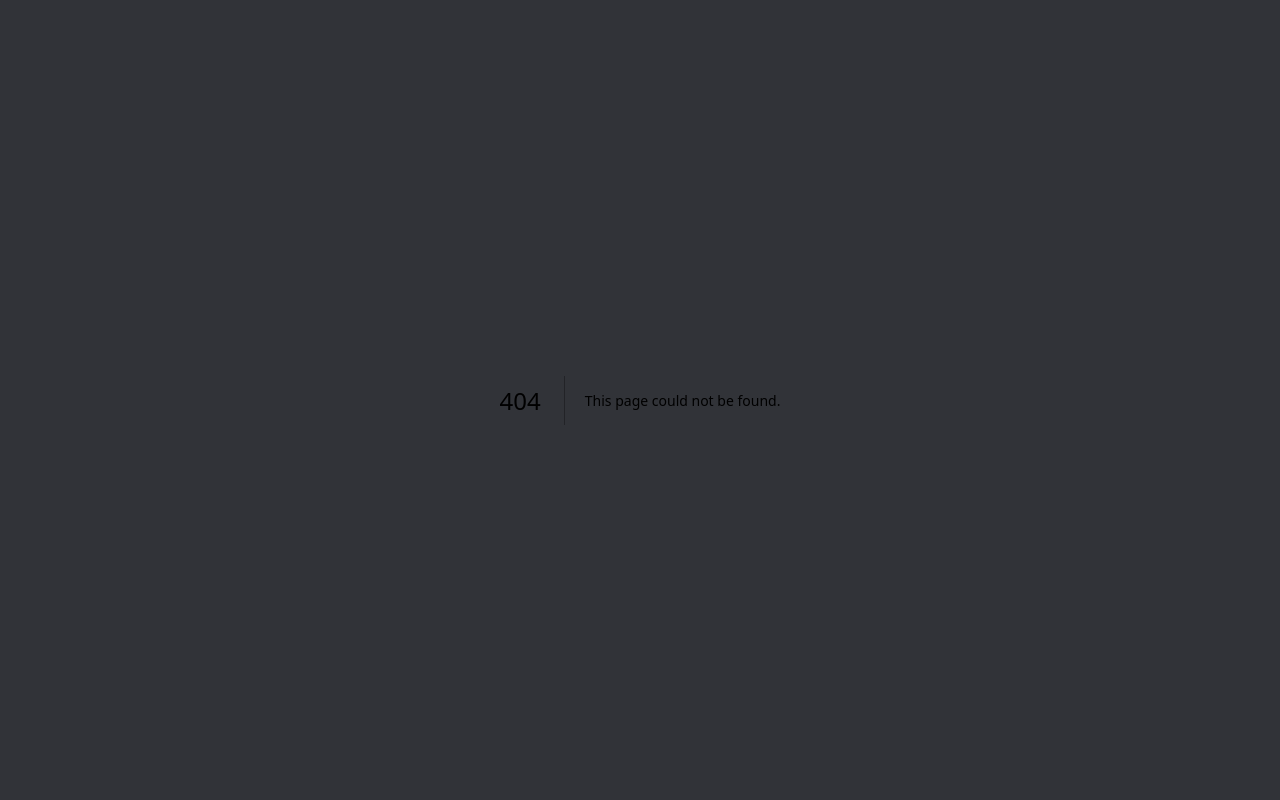
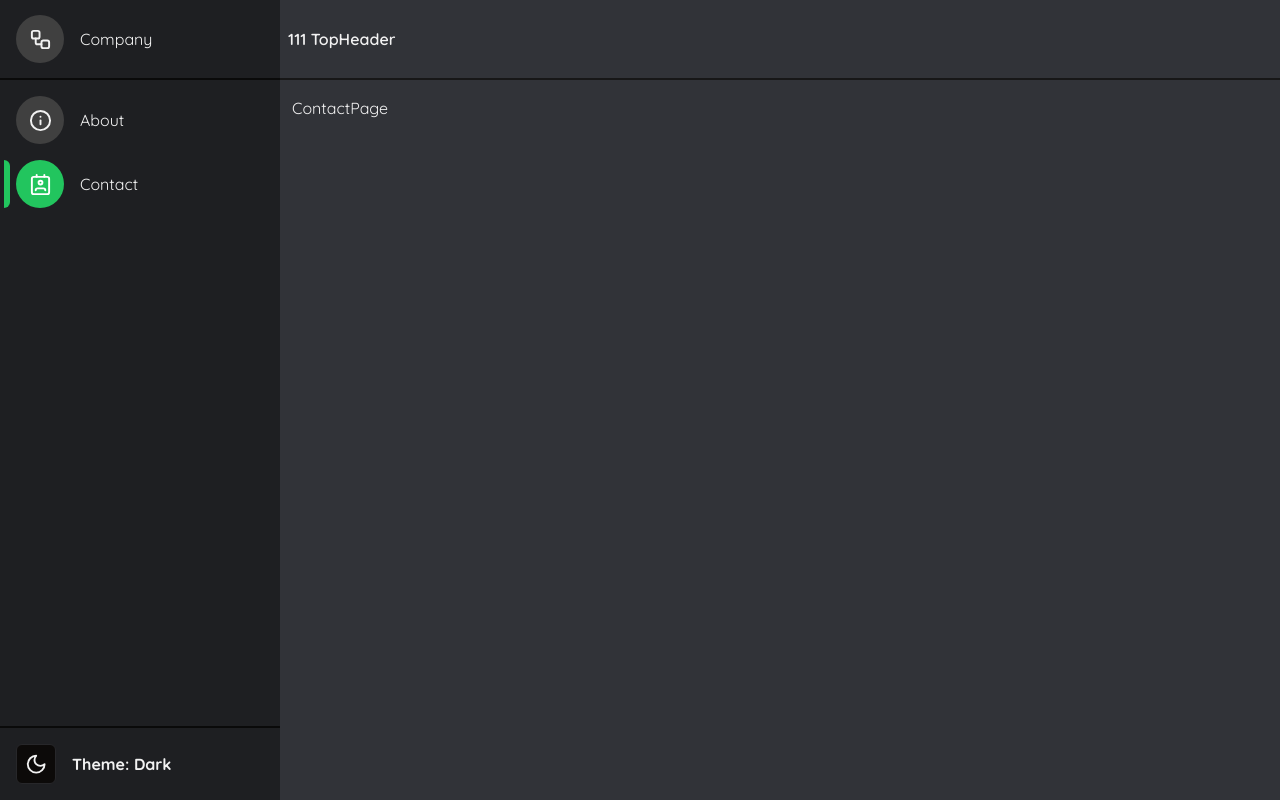
Before and after one commit to faran4iqvia/nextjs-shadcn, a Next.js app: page /contact in a window 1280 px wide. Before the commit this address had no page. Built offline with nearby package versions, Linux system fonts and the light colour scheme.

Commit message:
📝 fix: active nav issue

```diff
--- /dev/null
+++ b/app/(main)/about/page.tsx
@@ -0,0 +1,9 @@
+import React from 'react'
+
+const AboutPage = () => {
+  return (
+    <div>AboutPage</div>
+  )
+}
+
+export default AboutPage
--- /dev/null
+++ b/app/(main)/contact/page.tsx
@@ -0,0 +1,9 @@
+import React from 'react'
+
+const ContactPage = () => {
+  return (
+    <div>ContactPage</div>
+  )
+}
+
+export default ContactPage
--- /dev/null
+++ b/components/Icon.tsx
@@ -0,0 +1,19 @@
+import { memo } from 'react';
+import dynamic from 'next/dynamic';
+import { LucideProps } from 'lucide-react';
+import dynamicIconImports from 'lucide-react/dynamicIconImports';
+
+interface IconProps extends LucideProps {
+  name: keyof typeof dynamicIconImports;
+}
+
+const _Icon = ({ name, ...props }: IconProps) => {
+  const LucideIcon = dynamic(dynamicIconImports[name]);
+
+  return <LucideIcon {...props} />;
+};
+
+// 🩹 Fix for unnecessary re-renders
+const Icon = memo(_Icon);
+
+export default Icon;
--- /dev/null
+++ b/components/navigation/data-nav-items.ts
@@ -0,0 +1,23 @@
+import dynamicIconImports from 'lucide-react/dynamicIconImports';
+
+interface NavItems {
+  id: number;
+  path: string;
+  label: string;
+  iconName: keyof typeof dynamicIconImports;
+}
+
+export const navItems: NavItems[] = [
+  {
+    id: 0,
+    path: '/about',
+    label: 'About',
+    iconName: 'info',
+  },
+  {
+    id: 1,
+    path: '/contact',
+    label: 'Contact',
+    iconName: 'contact',
+  },
+];
--- a/components/navigation/test-sidebar-content.tsx
+++ b/components/navigation/test-sidebar-content.tsx
@@ -1,12 +1,24 @@
+'use client';
+
 import { ScrollArea } from '@/components/ui/scroll-area';
-import { Home, Plus, Workflow } from 'lucide-react';
+import { Home, Workflow } from 'lucide-react';
+import { navItems } from './data-nav-items';
 
 import ThemeToggle from '@/components/theme-toggle';
+import Icon from '@/components/Icon';
+import { usePathname, useRouter } from 'next/navigation';
+import { cn } from '@/lib/utils';
 
 const TestSidebarContent = () => {
+  const pathname = usePathname();
+  const router = useRouter();
+
   return (
     <>
-      <div className="px-4 z-50 flex items-center h-20 border-neutral-200 dark:border-neutral-950 border-b-2 bg-gray-100 dark:bg-[#1e1f22]">
+      <div
+        className="px-4 z-50 flex items-center h-20 border-neutral-200 dark:border-neutral-950 border-b-2 bg-gray-100 dark:bg-[#1e1f22]"
+        onClick={() => router.push('/')}
+      >
         <button className="group flex items-center w-full gap-4">
           <div className="flex h-[48px] w-[48px] rounded-[24px] group-hover:rounded-[16px] transition-all overflow-hidden items-center justify-center bg-background  dark:bg-neutral-700 group-hover:bg-primary">
             <Workflow className="group-hover:text-white transition" size={23} />
@@ -16,28 +28,34 @@ const TestSidebarContent = () => {
       </div>
 
       <ScrollArea className="flex-1 w-full bg-gray-100 dark:bg-[#1e1f22] py-2">
-        <div className="p-4 py-2">
-          <button className="group relative  flex items-center w-full gap-4">
+        {/* <div className="p-4 py-2">
+          <button className="group relative flex items-center w-full gap-4">
             <div className="absolute -left-3 bg-primary rounded-r-full transition-all w-[6px]  h-full" />
             <div className="flex h-[48px] w-[48px] rounded-[24px] group-hover:rounded-[16px] transition-all overflow-hidden items-center justify-center bg-background dark:bg-neutral-700 group-hover:bg-primary">
               <Home className="group-hover:text-white transition" size={23} />
             </div>
             Home
           </button>
-        </div>
+        </div> */}
 
-        {Array(10)
-          .fill('-')
-          .map((_, i) => (
-            <div key={i} className="p-4 py-2">
-              <button className="group flex items-center w-full gap-4">
-                <div className="flex h-[48px] w-[48px] rounded-[24px] group-hover:rounded-[16px] transition-all overflow-hidden items-center justify-center bg-background dark:bg-neutral-700 group-hover:bg-primary">
-                  <Plus className="group-hover:text-white transition" size={25} />
-                </div>
-                Menu {i + 1}
-              </button>
-            </div>
-          ))}
+        {navItems.map(({ id, iconName, path, label }) => (
+          <div key={id} className="p-4 py-2" onClick={() => router.push(path)}>
+            <button className="group relative flex items-center w-full gap-4">
+              {pathname.includes(path) && (
+                <div className="absolute -left-3 bg-primary rounded-r-full transition-all w-[6px]  h-full" />
+              )}
+              <div
+                className={cn(
+                  pathname.includes(path) ? 'bg-primary text-white' : 'bg-background dark:bg-neutral-700',
+                  `flex h-[48px] w-[48px] rounded-[24px] group-hover:rounded-[16px] transition-all overflow-hidden items-center justify-center  group-hover:bg-primary `
+                )}
+              >
+                <Icon name={iconName} className="group-hover:text-white" size={23} />
+              </div>
+              {label}
+            </button>
+          </div>
+        ))}
       </ScrollArea>
 
       <div className="p-4 mt-auto flex items-center gap-y-4 w-full bg-gray-100 dark:bg-[#1e1f22] border-neutral-200 dark:border-neutral-950 border-t-2">
```
Also changed, not shown: app/(main)/page.tsx (+2 -11 lines).
